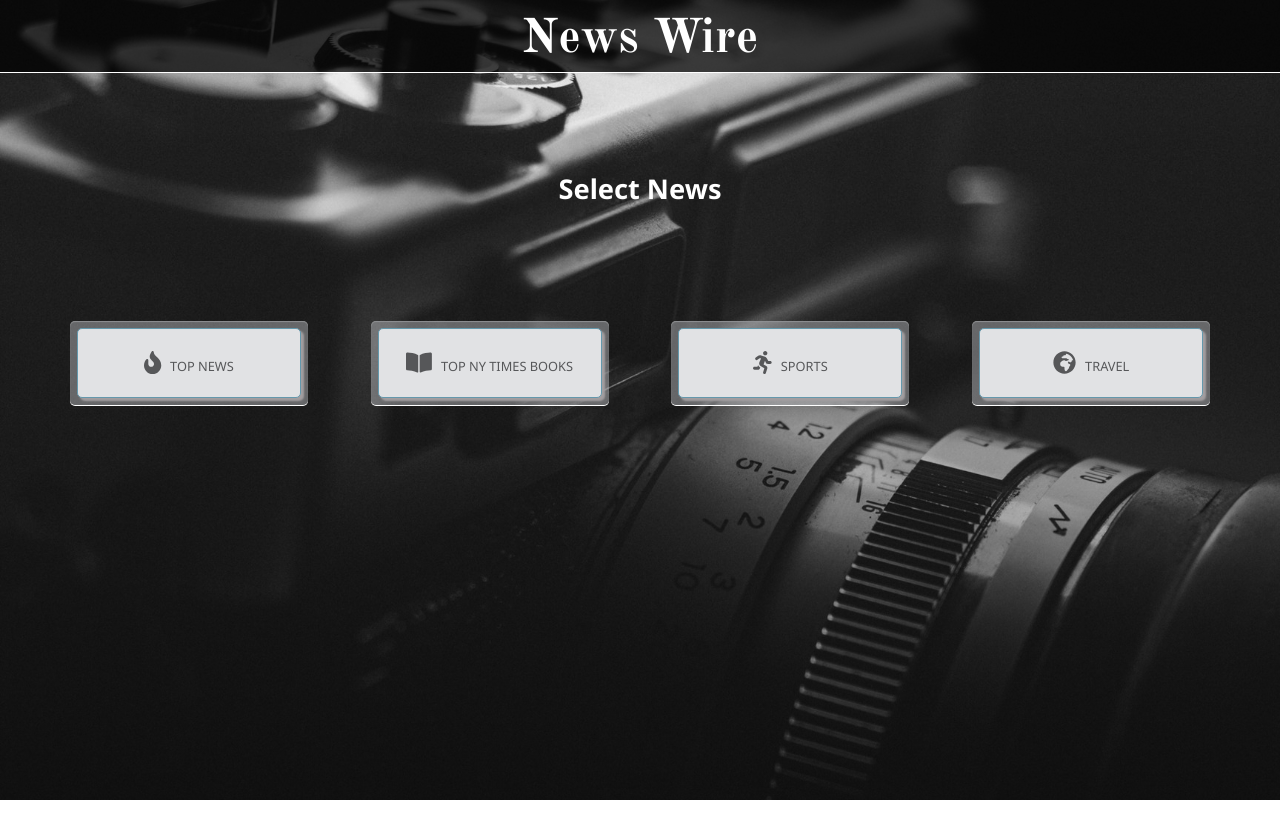
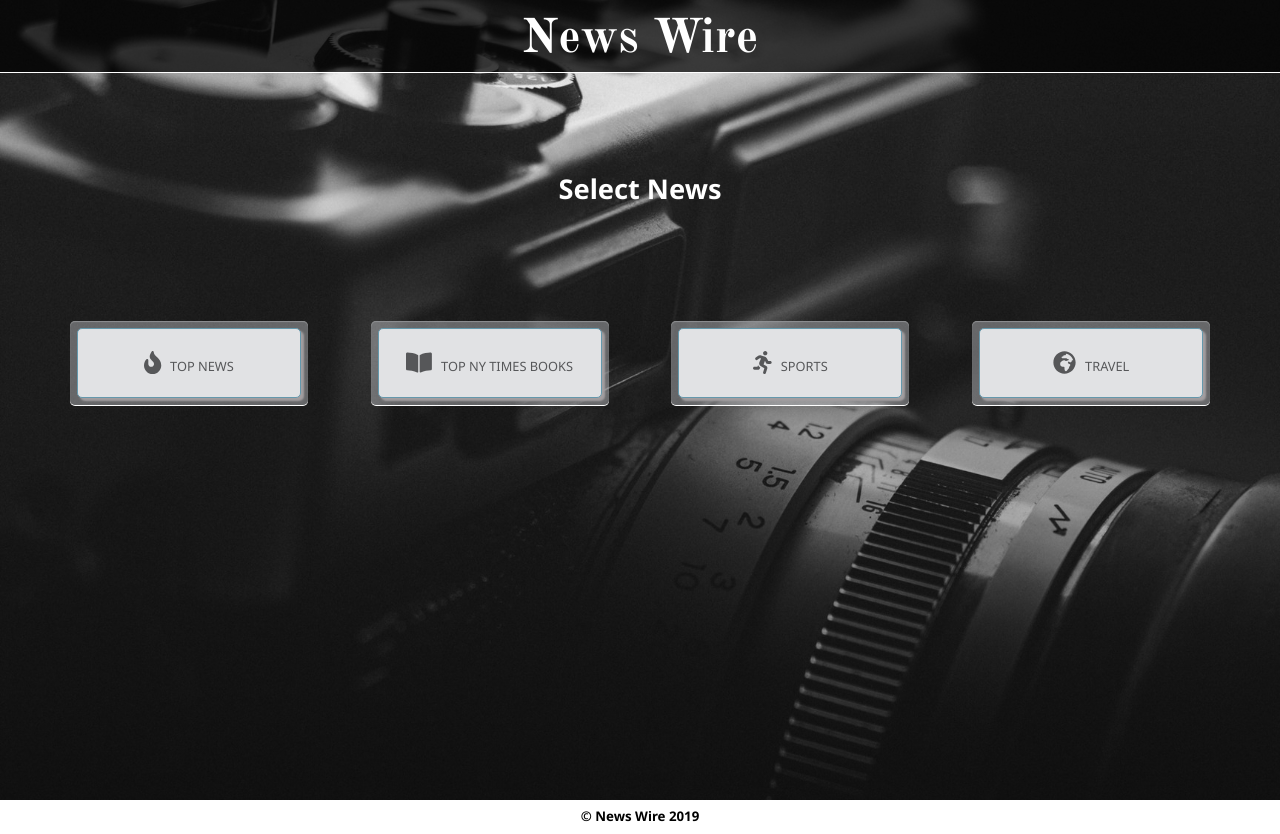
Before and after one commit to KStockton/Newswired, a React (Create React App) app: page /Options in a window 1280 px wide. Before the commit the page ends 800 px from the top, so only its background shows below. Built offline with nearby package versions, Linux system fonts and the light colour scheme; no server answers.

Commit message:
updated time

```diff
--- a/src/Components/Footer/Footer.js
+++ b/src/Components/Footer/Footer.js
@@ -3,8 +3,8 @@ import React from 'react';
 const Footer = () => {
 
   return (
-    <footer>
-      <h6>&copy; 2019</h6>
+    <footer className="footer">
+      <h5>&copy; News Wire 2019</h5>
     </footer>
   )
 }
--- /dev/null
+++ b/src/Components/Footer/_footer.scss
@@ -0,0 +1,6 @@
+.footer {
+  display: flex;
+  justify-content: center;
+  align-items: center;
+  height: 2.1rem;
+}
--- /dev/null
+++ b/src/Components/Time/Time.js
@@ -0,0 +1,13 @@
+import React, { Component }  from 'react';
+import Clock from 'react-live-clock';
+
+export default class Time extends Component {
+
+    render() {
+      return (
+        <time>
+           <Clock format={'HH:mm:ss'} ticking={true} timezone={'US/Pacific'} />
+        </time>
+      )
+   }
+}
--- /dev/null
+++ b/src/Components/Time/_time.scss
@@ -0,0 +1,5 @@
+time {
+  padding-right: 8px;
+  font-family: 'Old Standard TT', serif;
+  font-size: 1.3rem;
+}
--- a/src/Containers/Main/Main.js
+++ b/src/Containers/Main/Main.js
@@ -2,7 +2,8 @@ import React, { Component } from 'react';
 import { connect } from 'react-redux';
 import BooksContainer from '../../Containers/BooksContainer/BooksContainer';
 import TravelContainer from '../TravelContainer/TravelContainer';
-import Nav from '../../Components/Nav/Nav';
+// import Nav from '../../Components/Nav/Nav';
+import Time from '../../Components/Time/Time'
 import SportContainer from '../SportContainer/SportContainer';
 import TopNewsContainer from '../TopNewsContainer/TopNewsContainer';
 import { FontAwesomeIcon } from "@fortawesome/react-fontawesome";
@@ -26,7 +27,8 @@ export class Main extends Component {
             News Wire
             </h1>
           </Link>
-          <Nav/>
+          {/* <Nav/> */}
+          <Time/>
         </div>
         {categories.books && <BooksContainer />}
         {categories.sportsNews && <SportContainer />}
--- a/src/Containers/Options/Options.js
+++ b/src/Containers/Options/Options.js
@@ -5,6 +5,7 @@ import { NavLink } from 'react-router-dom';
 import { connect } from 'react-redux';
 import { setCategories } from '../../actions/index';
 import PropTypes from 'prop-types';
+import Footer from '../../Components/Footer/Footer';
 
 export class Options extends Component {
 
@@ -20,6 +21,7 @@ export class Options extends Component {
     const {topNews, books, sportsNews, travel} = this.props.categories
 
     return (
+        <section>
       <div className="Options-background">
         <div className="Options-header">
           <h1 className="Options-title">News Wire  </h1>
@@ -77,6 +79,10 @@ export class Options extends Component {
             </NavLink>}
         </div>
       </div>
+      <footer>
+          <Footer/>
+      </footer>
+      </section>
     )
   }
 }
--- a/src/Sass/index.scss
+++ b/src/Sass/index.scss
@@ -14,6 +14,8 @@
 @import '../Containers/SportContainer/sportContainer';
 @import '../Containers/TopNewsContainer/topNewsContainer';
 @import '../Components/Item/item';
+@import '../Components/Time/time';
+@import '../Components/Footer/footer';
 
 * {
   margin: 0;
```
Also changed, not shown: 1 other file (tests, documents, lock files or other folders).
